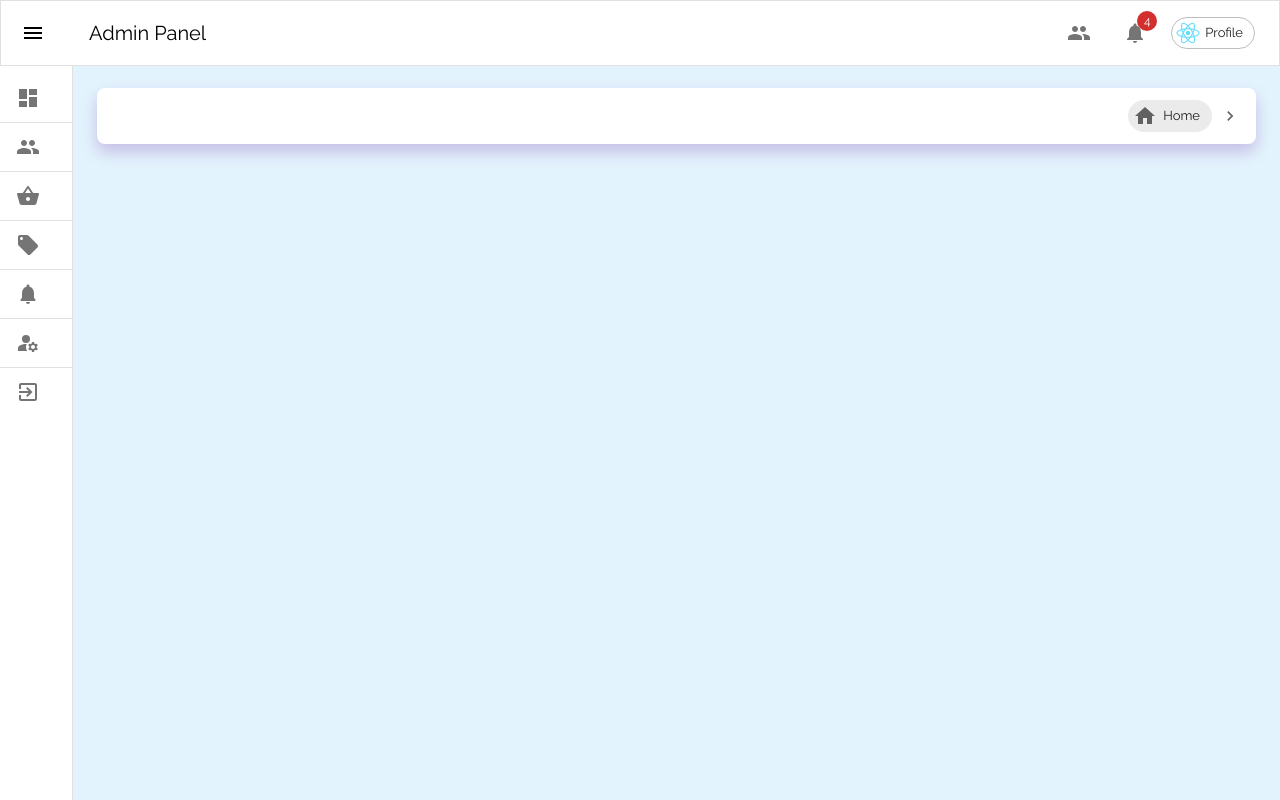
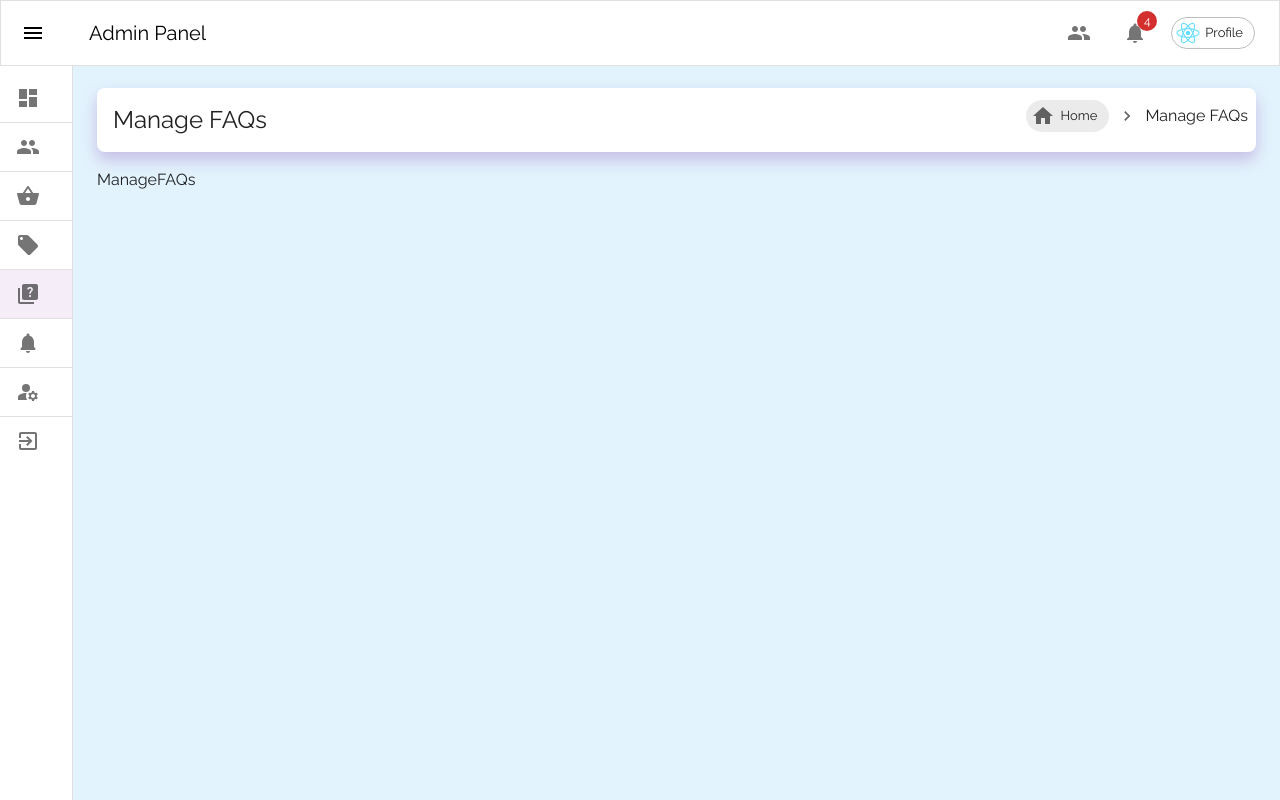
Before and after one commit to AshirbadGudu/react-admin-stater, a React (Create React App) app: page /manage-faqs in a window 1280 px wide. Built offline with nearby package versions, Linux system fonts and the light colour scheme.

Commit message:
ManageFAQs route created

```diff
--- a/src/configs/MenuItems.js
+++ b/src/configs/MenuItems.js
@@ -4,6 +4,7 @@ import {
   ManageAccounts,
   NotificationsRounded,
   People,
+  Quiz,
   ShoppingBasket,
 } from "@mui/icons-material";
 
@@ -33,6 +34,12 @@ const MenuItems = [
     route: "/categories",
   },
   {
+    key: "7",
+    title: "Manage FAQs",
+    icon: <Quiz />,
+    route: "/manage-faqs",
+  },
+  {
     key: "3",
     title: "Notifications",
     icon: <NotificationsRounded />,
--- /dev/null
+++ b/src/pages/ManageFAQs.jsx
@@ -0,0 +1,5 @@
+const ManageFAQs = () => {
+  return <section className="py-2">ManageFAQs</section>;
+};
+
+export default ManageFAQs;
--- a/src/pages/index.js
+++ b/src/pages/index.js
@@ -8,3 +8,4 @@ export const Notifications = lazy(() => import("./Notifications"));
 export const Users = lazy(() => import("./Users"));
 export const Products = lazy(() => import("./Products"));
 export const Categories = lazy(() => import("./Categories"));
+export const ManageFAQs = lazy(() => import("./ManageFAQs"));
--- a/src/routers/PrivateRoutes.jsx
+++ b/src/routers/PrivateRoutes.jsx
@@ -6,6 +6,7 @@ import {
   Products,
   Settings,
   Users,
+  ManageFAQs,
 } from "pages";
 import { Routes, Route } from "react-router-dom";
 
@@ -20,6 +21,7 @@ const PrivateRoutes = () => {
         <Route path="/users" element={<Users />} />
         <Route path="/products" element={<Products />} />
         <Route path="/categories" element={<Categories />} />
+        <Route path="/manage-faqs" element={<ManageFAQs />} />
       </Routes>
     </PanelLayout>
   );
```
